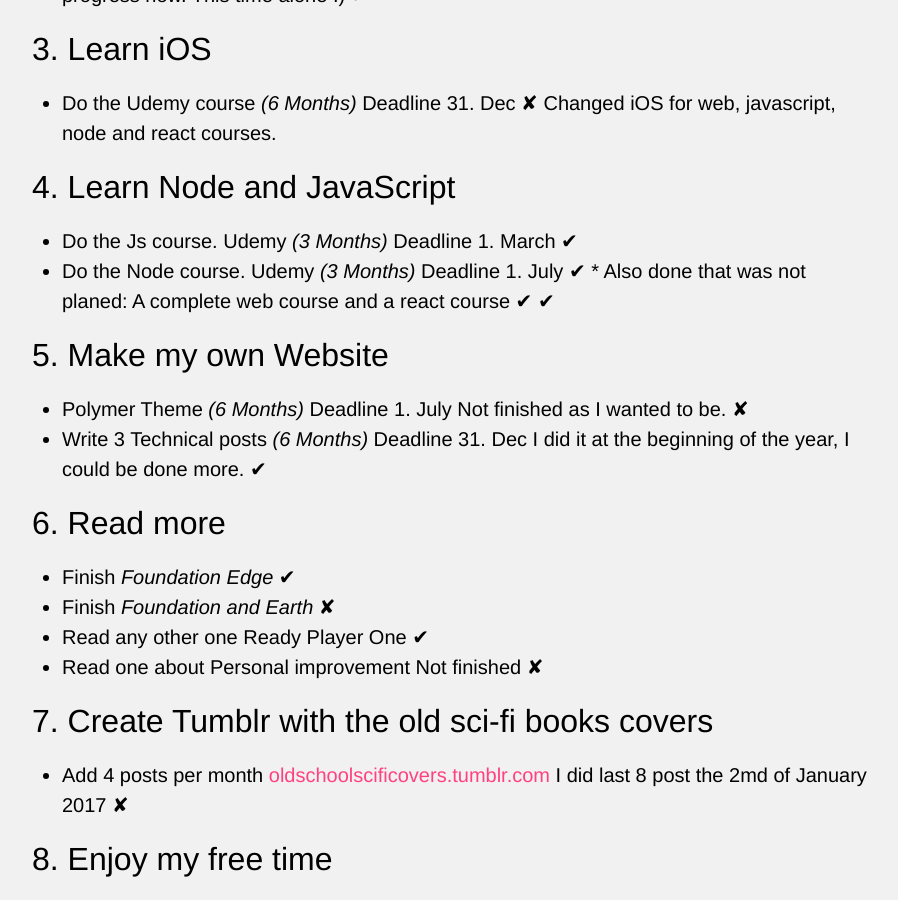
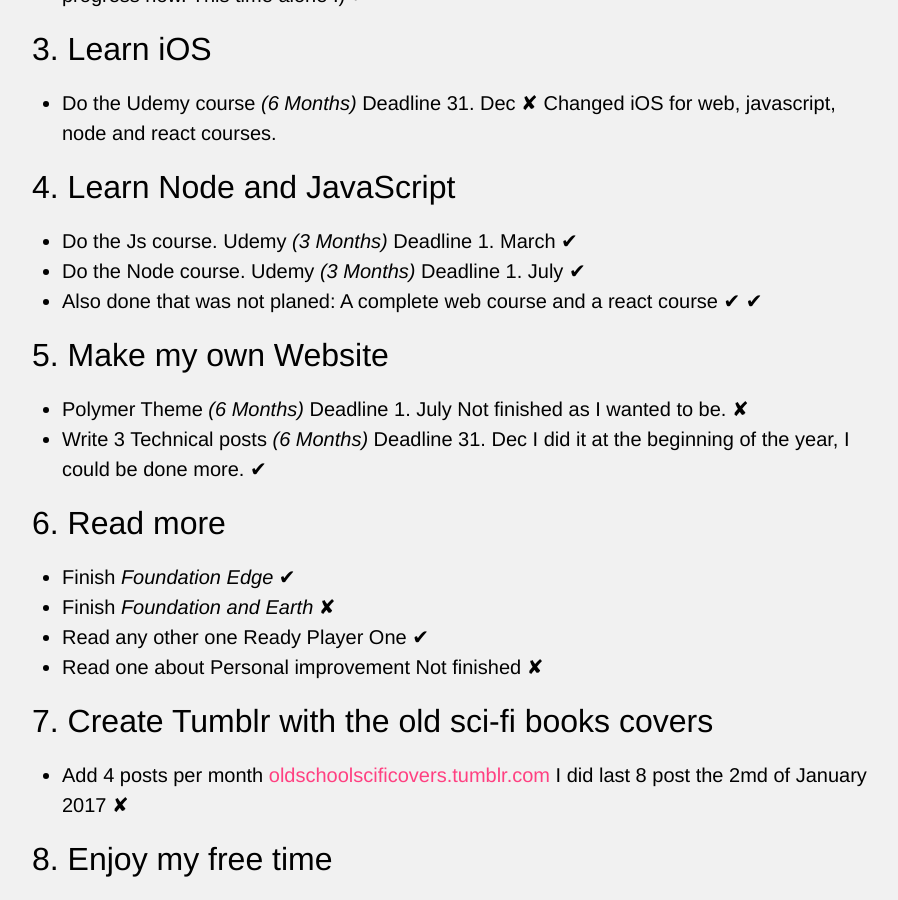
Before and after one commit to HugoMatilla/hugomatilla.github.io, a Jekyll site: the page built from _posts/2017-01-03-New-Years-Resolutions-Review.md, in a window 1280 px wide and 900 px high, scrolled down 1115 px. Shown: the whole window, without its empty margins (188-1086 px from the left). Built offline with Jekyll 4.4.1, drawn with Linux system fonts in a browser that asks for light colours.

```diff
--- a/_posts/2017-01-03-New-Years-Resolutions-Review.md
+++ b/_posts/2017-01-03-New-Years-Resolutions-Review.md
@@ -44,7 +44,7 @@ image : main-resolutions.jpg
 ## 4. Learn Node and JavaScript
 * Do the Js course. Udemy _(3 Months)_ Deadline 1. March ✔︎
 * Do the Node course. Udemy _(3 Months)_ Deadline 1. July ✔︎
-︎* Also done that was not planed: A complete web course and a react course ✔︎  ✔︎
+* Also done that was not planed: A complete web course and a react course ✔︎  ✔︎
 
 ## 5. Make my own Website
 * Polymer Theme  _(6 Months)_ Deadline 1. July Not finished as I wanted to be. ✘
```
